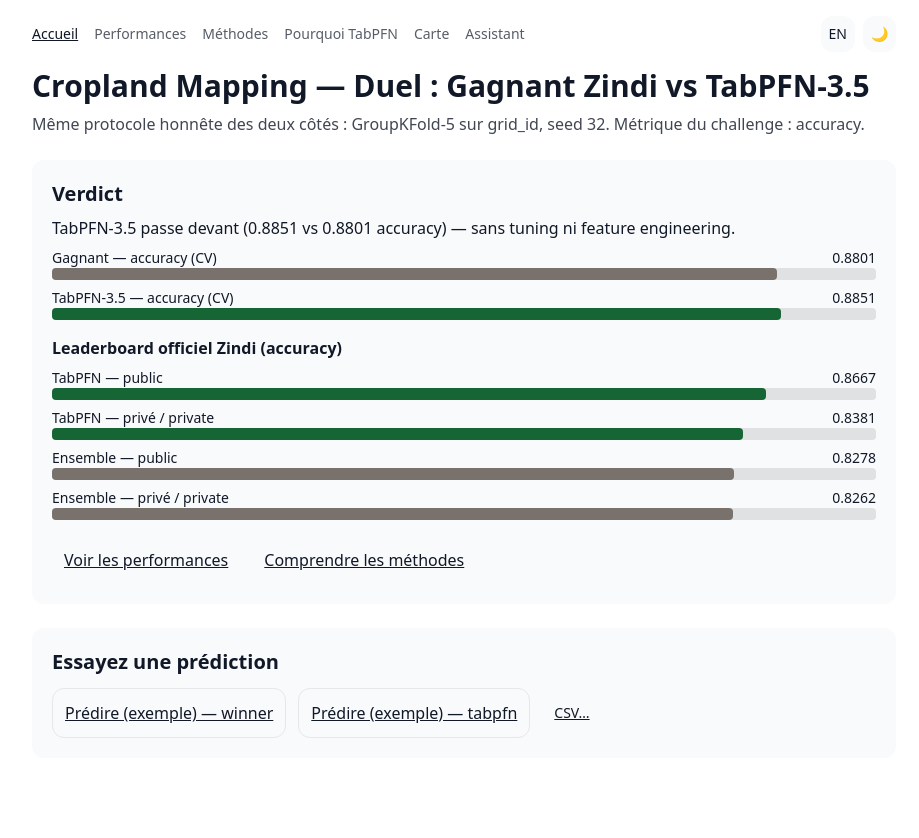
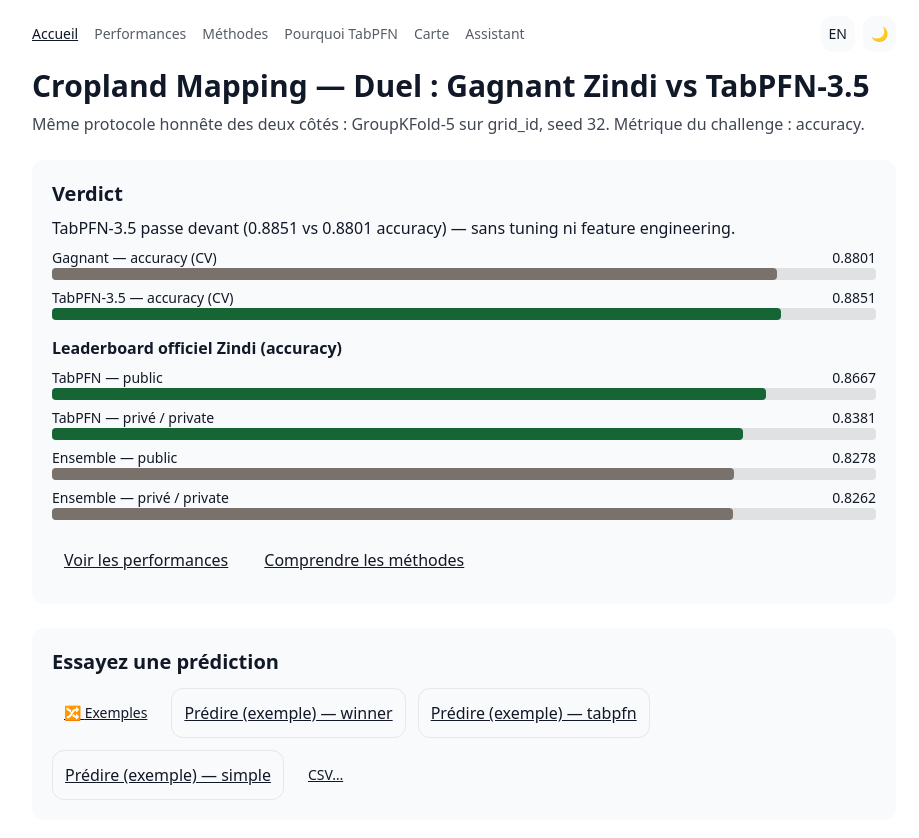
Before and after one commit to VinyVan/cropland-tabpfn-showdown, a Next.js app in the folder web/: page / in a window 1280 px wide. Shown: the top 838 px of the page, without its empty margins (176-1095 px from the left). Built offline with nearby package versions, Linux system fonts and the light colour scheme.

Commit message:
feat: sample selector + simple in home demo

```diff
--- a/web/app/page.tsx
+++ b/web/app/page.tsx
@@ -11,7 +11,20 @@
   const [result, setResult] = useState<string>("");
   const [gauge, setGauge] = useState<number | null>(null);
   const [csvText, setCsvText] = useState<string | null>(null);
+  const [samples, setSamples] = useState<{ id: string; row: Record<string, unknown> }[]>([]);
+  const [sampleId, setSampleId] = useState<string>("");
   const [loading, setLoading] = useState<string | null>(null);
+
+  async function loadSamples() {
+    try {
+      const s = await fetch("/api/py/samples?n=5").then((r) => r.json());
+      const list = (s.samples ?? []) as { id: string; row: Record<string, unknown> }[];
+      setSamples(list);
+      if (list.length && !sampleId) setSampleId(list[0].id);
+    } catch {
+      /* keep sample fallback */
+    }
+  }
 
   const w = showdown.winner.acc;
   const t = showdown.tabpfn.acc;
@@ -20,7 +33,7 @@
       ? { fr: `TabPFN-3.5 passe devant (${t} vs ${w} accuracy) — sans tuning ni feature engineering.`, en: `TabPFN-3.5 leads (${t} vs ${w} accuracy) — no tuning, no feature engineering.` }
       : { fr: `Le gagnant garde la tête (${w} vs ${t} accuracy) — TabPFN reste au contact sans tuning.`, en: `The winner stays ahead (${w} vs ${t} accuracy) — TabPFN stays close with no tuning.` };
 
-  async function demoPredict(model: "winner" | "tabpfn") {
+  async function demoPredict(model: "winner" | "tabpfn" | "simple") {
     setLoading(model);
     setResult("");
     setGauge(null);
@@ -30,6 +43,13 @@
       if (csvText) {
         body = csvText;
         ctype = "text/csv";
+      } else if (sampleId) {
+        const found = samples.find((s) => s.id === sampleId);
+        if (found) body = JSON.stringify(found.row);
+        else {
+          const sample = await fetch("/api/py/sample").then((r) => r.json());
+          body = JSON.stringify(sample.row ?? sample);
+        }
       } else {
         const sample = await fetch("/api/py/sample").then((r) => r.json());
         body = JSON.stringify(sample.row ?? sample);
@@ -85,7 +105,23 @@
       <section className="card mt-6">
         <h2 className="text-xl font-semibold">{tr(lang, dict.home.demo)}</h2>
         <div className="mt-3 flex flex-wrap items-center gap-3">
-          {(["winner", "tabpfn"] as const).map((m) => (
+          <button className="card !p-3 text-sm underline" onClick={loadSamples}>
+            🔀 {tr(lang, { fr: "Exemples", en: "Samples" } as never) as string}
+          </button>
+          {samples.length > 0 && (
+            <select
+              className="card !p-2 text-sm"
+              value={sampleId}
+              onChange={(e) => setSampleId(e.target.value)}
+            >
+              {samples.map((s) => (
+                <option key={s.id} value={s.id}>
+                  {s.id}
+                </option>
+              ))}
+            </select>
+          )}
+          {(["winner", "tabpfn", "simple"] as const).map((m) => (
             <button
               key={m}
               className="card !p-3 border underline"
```
Also changed, not shown: 1 other file (tests, documents, lock files or other folders).
